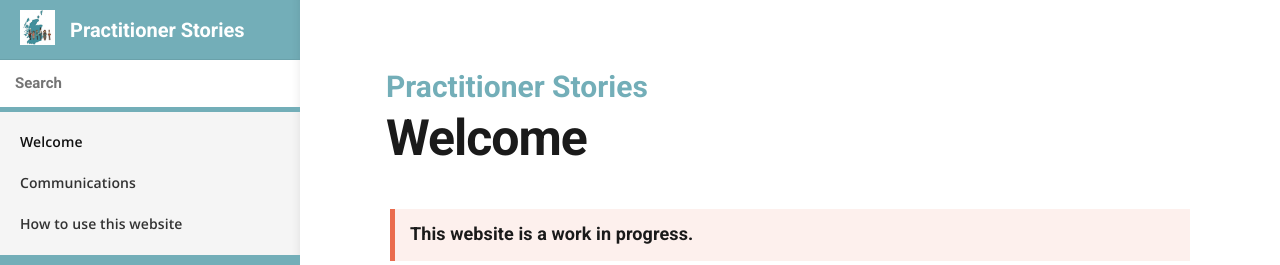
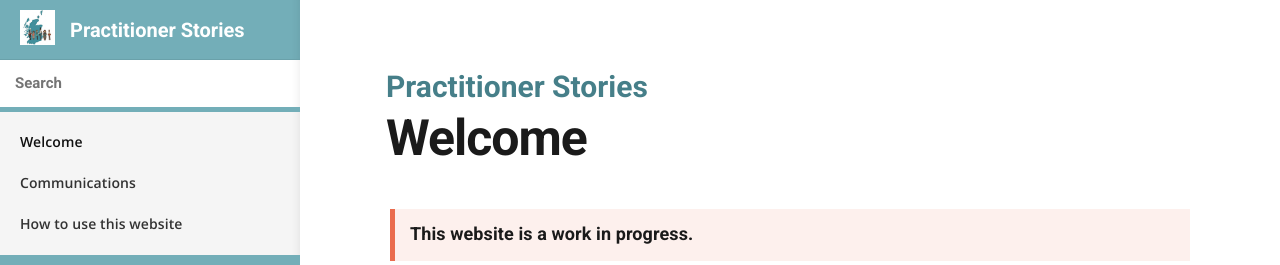
Before and after one commit to stephanie-K/practitioner-stories, a Jekyll site: the page built from index.md, in a window 1280 px wide. Shown: the top 265 px of the page. Built offline with Jekyll 4.4.1, drawn with Linux system fonts in a browser that asks for light colours.

Commit message:
improve colour contrast for the title

```diff
--- a/_sass/_layout.scss
+++ b/_sass/_layout.scss
@@ -192,7 +192,7 @@ $nav-image: $baseurl + "/images/menu.svg";
 	h1 span.title {
 		font-size: 1.5rem;
 		margin-left: -1px;
-		color: #73aeb8;
+		color: #467F89;
 		letter-spacing: 0;
 		@media (min-width: $mobile-break) {
 			font-size: 3rem;
```
